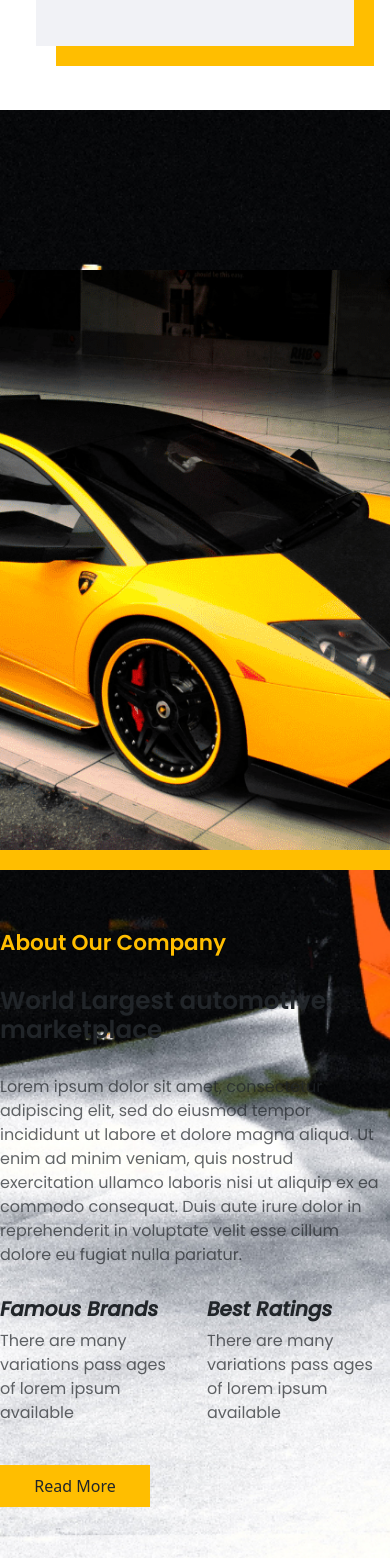
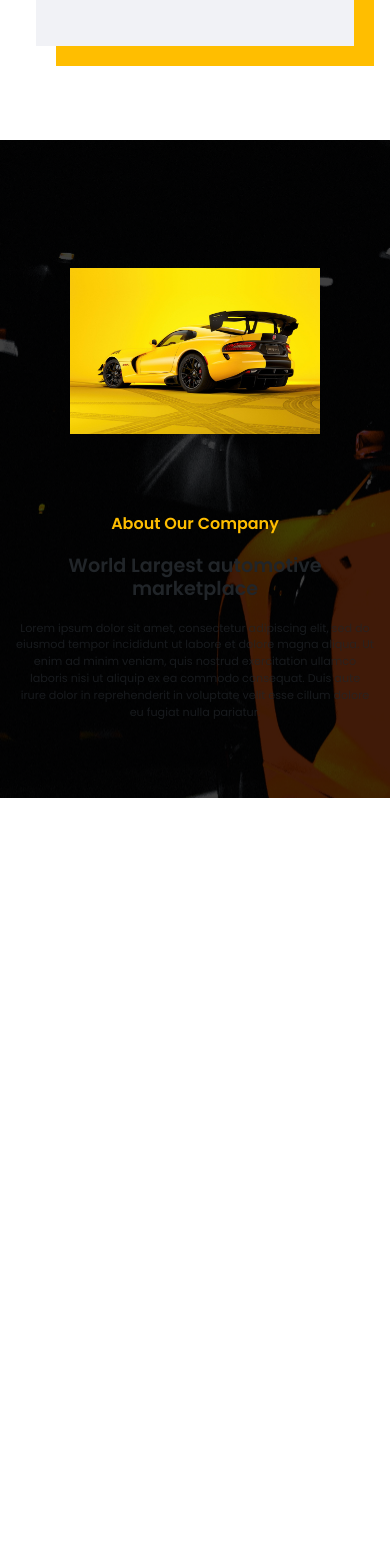
Before and after one commit to JCciasico/Car-Rental, a Vue app: page / in a window 390 px wide. Shown: the part 3190-4748 px from the top of the page. After the commit the page ends 3988 px from the top, so only its background shows below. Built offline with nearby package versions, Linux system fonts and the light colour scheme; a web font is replaced by a local one; what vue-scroll-reveal would draw is missing.

Commit message:
chore: added car picture

```diff
--- a/src/App.vue
+++ b/src/App.vue
@@ -51,5 +51,7 @@ export default {
   background-image: url(./assets/download.jfif);
   background-repeat: no-repeat;
   background-size: cover;
+  background: linear-gradient(rgba(0, 0, 0, 0.75),rgba(0, 0, 0, 0.75),rgba(0, 0, 0, 0.75)),
+	url("./assets/download.jfif");
 }
 </style>
--- a/src/components/SearchSection.vue
+++ b/src/components/SearchSection.vue
@@ -128,6 +128,7 @@ export default {
 
 .search-section{
     padding: 4rem 0;
+    margin-bottom: 30px;
 }
 .search-body {
     padding: 1rem 3rem;
--- a/src/components/ServicesSection.vue
+++ b/src/components/ServicesSection.vue
@@ -4,7 +4,7 @@
     <div class="container services-body">
         <div class="row">
             <div class="col-lg-6 col-md-12 d-flex justify-content-center align-items-center car-img">
-                <img src="../assets/yellow-lambo.png" class="img car-box" alt="yellow lambo">
+                <img src="../assets/2503527.jpg" class="img car-box" alt="yellow lambo">
             </div>
             <div class="col-lg-6 order-md-12 d-flex align-items-center justify-content-center">
                 <div class="about-text">
@@ -15,17 +15,6 @@
                         laboris nisi ut aliquip ex ea commodo consequat. Duis aute irure dolor in reprehenderit in
                         voluptate velit esse cillum dolore eu fugiat nulla pariatur.
                     </p>
-                    <div class="row">
-                        <div class="col-6">
-                            <h5>Famous Brands</h5>
-                            <p id="col-des">There are many variations pass ages of lorem ipsum available</p>
-                        </div>
-                        <div class="col-6">
-                            <h5>Best Ratings</h5>
-                            <p id="col-des">There are many variations pass ages of lorem ipsum available</p>
-                        </div>
-                    </div>
-                    <button class="btn">Read More</button>
                 </div>
             </div>
         </div>
@@ -49,7 +38,7 @@ export default {
     width: 525px;
 }
 .car-box{
-    box-shadow: -20px 20px #ffbe00;
+
 }
 .car-img{
     padding: 5rem;
@@ -78,20 +67,88 @@ h5{
     font-weight: 600;
     font-style: italic;
 }
-#col-des{
+@media(max-width:1200px){
+    .img {
+            width: 325px;
+    }
+    h4{
+        font-family: 'Poppins','sans-serif';
+        font-weight: 600;
+        color: #ffbe00;
+        font-size: 1rem;
+    }
+    h2{
+        font-family: 'Poppins','sans-serif';
+        font-weight: 600;
+        margin: 20px 0;
+        font-size: 1.2rem;
+    }
+    #about-des{
+        font-family: 'Poppins','sans-serif';
+        margin-bottom: 30px;
+        opacity: 0.7;
+        font-size: 0.7rem;
+    }
+    h5{
+        font-family: 'Poppins','sans-serif';
+        font-weight: 600;
+        font-style: italic;
+        font-size: 0.9rem;
+    }
+    .about-text{
+        padding: 0 1rem;
+    }
+    .services-body{
+        padding: 3rem 0;
+    }
+}
+@media(max-width:600px){
+    .img {
+            width: 300px;
+        }
+    .about-text{
+        text-align: center;
+    }
+    h4{
     font-family: 'Poppins','sans-serif';
-    margin-bottom: 40px;
-    opacity: 0.7;
+    font-weight: 600;
+    color: #ffbe00;
+    font-size: 1rem;
+    }
+    h2{
+        font-family: 'Poppins','sans-serif';
+        font-weight: 600;
+        margin: 20px 0;
+        font-size: 1.2rem;
+    }
+    #about-des{
+        font-family: 'Poppins','sans-serif';
+        margin-bottom: 30px;
+        opacity: 0.7;
+        font-size: 0.7rem;
+    }
+    h5{
+        font-family: 'Poppins','sans-serif';
+        font-weight: 600;
+        font-style: italic;
+        font-size: 0.9rem;
+    }
+    #col-des{
+        font-family: 'Poppins','sans-serif';
+        margin-bottom: 40px;
+        opacity: 0.7;
+        font-size: 0.7rem;
+    }
 }
-.btn{
-    padding: 0.5rem;
-    background-color: #ffbe00;
-    width: 150px;
-    border-radius: 0px;
-}
-.btn:hover{
-    background-color: white;
-    color: #ffbe00;
-    border: 1px solid #ffbe00;
+@media(max-width:400px){
+    .img{
+        width: 250px;
+    }
+    h5{
+        font-family: 'Poppins','sans-serif';
+        font-weight: 600;
+        font-style: italic;
+        font-size: 0.7rem;
+    }
 }
 </style>
```
Also changed, not shown: src/assets/2503527.jpg (added).
